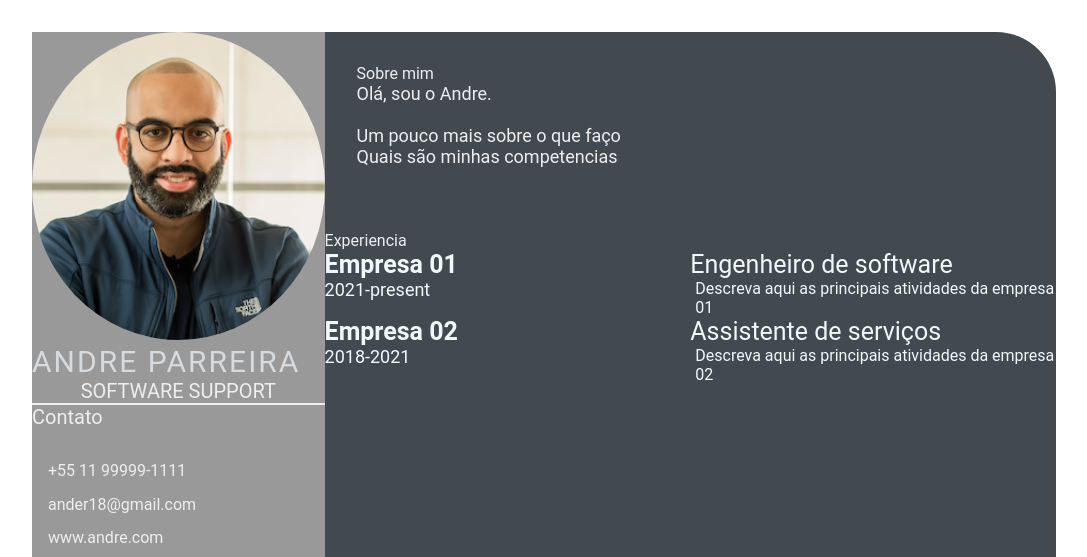
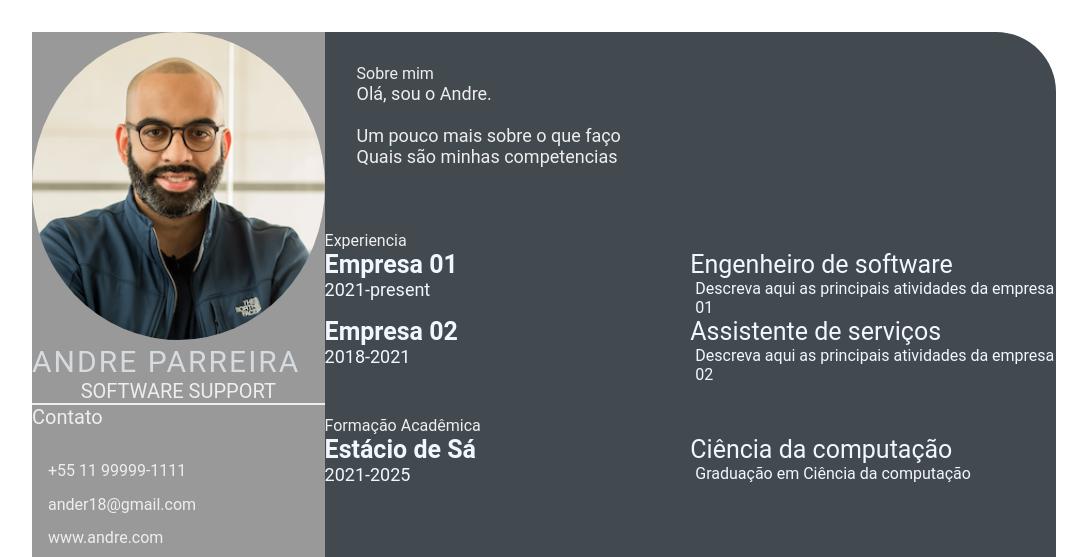
Before and after one commit to GitIAnd/devweekgit.github.io, a plain HTML site: page index.html in a window 1280 px wide. Shown: the top 557 px of the page, without its empty margins (96-1183 px from the left). Drawn offline with Linux system fonts and the light colour scheme.

Commit message:
Feature: Add ducation contents (#4)

```diff
--- a/index.html
+++ b/index.html
@@ -1,5 +1,6 @@
 <!DOCTYPE html>
 <html lang="en">
+
 <head>
     <meta charset="UTF-8">
     <meta http-equiv="X-UA-Compatible" content="IE=edge">
@@ -9,6 +10,7 @@
     <link rel="stylesheet" href="style.css">
 
 </head>
+
 <body>
     <main class="resume-contents">
         <section class="left-section">
@@ -34,7 +36,9 @@
                 <div class="skills">
                     <p class="left-title">Skills</p>
                     <ul>
-                        <li><p>HTML, CSS, Git & GitHub</p></li>
+                        <li>
+                            <p>HTML, CSS, Git & GitHub</p>
+                        </li>
                     </ul>
                 </div>
             </section>
@@ -74,10 +78,22 @@
                         </p>
                     </div>
                 </div>
-
-
+            </section>
+            <section class="education-gap">
+                <div class="right-title">Formação Acadêmica</div>
+                <div class="education-contents">
+                    <div class="education-left">
+                        <p class="education-school-name">Estácio de Sá</p>
+                        <p class="educationp-time-period">2021-2025</p>
+                    </div>
+                    <div class="education-right">
+                        <p class="education-subject">Ciência da computação</p>
+                        <p class="education-desc">Graduação em Ciência da computação</p>
+                    </div>
+                </div>
             </section>
         </section>
     </main>
 </body>
+
 </html>
```
Lines whose indentation alone changed are shown as unchanged.
